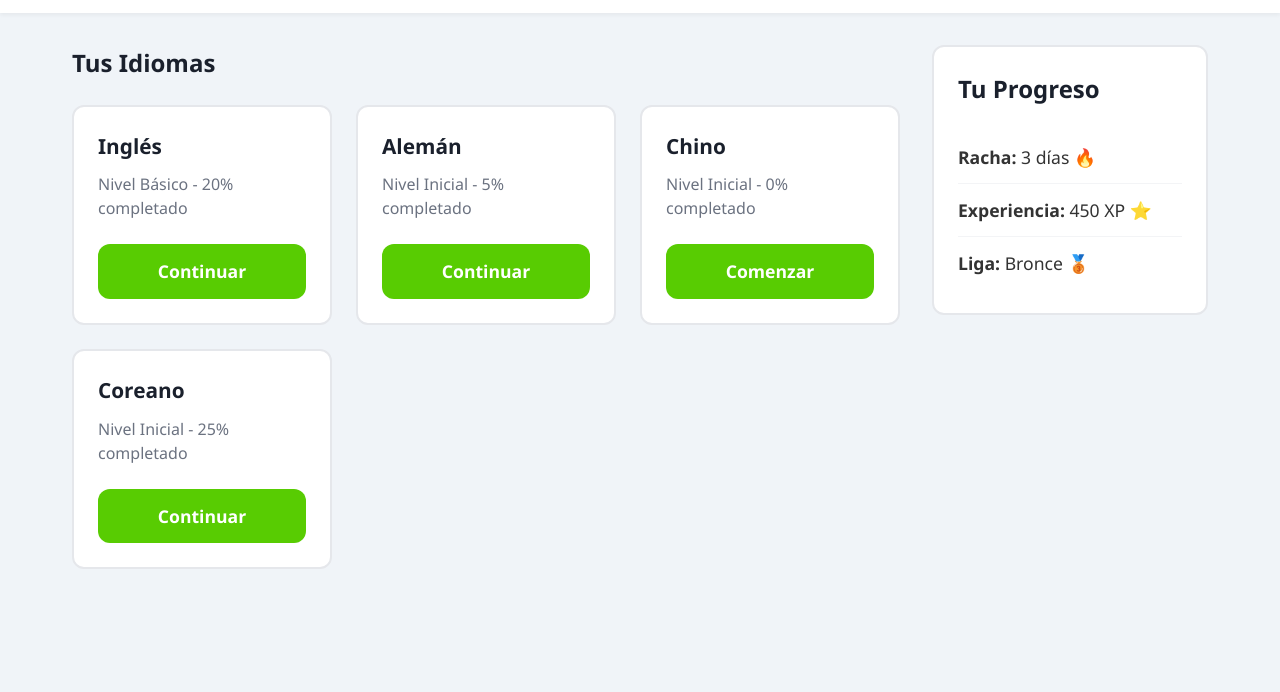
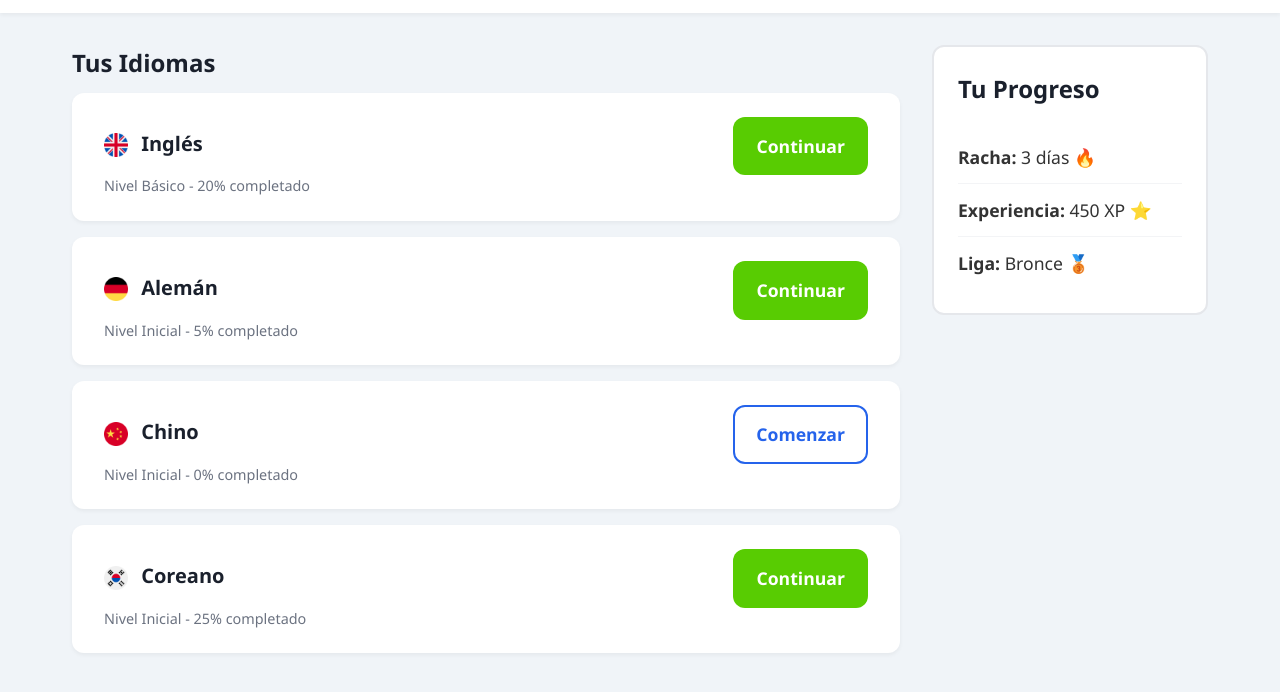
Before and after one commit to Patolpz14/PW1-TP1, a plain HTML site: page dashboard.html in a window 1280 px wide. Shown: the part 64-756 px from the top of the page. Drawn offline with Linux system fonts and the light colour scheme.

Commit message:
Adecuacion Dashboard

```diff
--- a/css/dashboard.css
+++ b/css/dashboard.css
@@ -15,35 +15,64 @@
 }
 
 /* 3. GRILLA DE CURSOS (Grid Interno) */
+/* 1. Transformamos el contenedor en una lista vertical */
 .grilla-cursos {
-    display: grid;
-    grid-template-columns: repeat(3, 1fr);
-    /* 3 columnas de tarjetas exactamente iguales */
-    gap: 1.5rem;
-    margin-top: 1.5rem;
+    display: flex;
+    flex-direction: column;
+    gap: 1rem;
 }
 
+/* 2. CSS Grid para posicionar los 3 elementos sin usar divs extra */
 .tarjeta-curso {
+    display: grid;
+    /* Crea 2 columnas: la izquierda toma el espacio libre (1fr), la derecha se ajusta al botón (auto) */
+    grid-template-columns: 1fr auto;
+    /* Crea 2 filas para apilar el h3 y el p */
+    grid-template-rows: auto auto;
+    align-items: center;
+    /* Centra verticalmente */
+
     background-color: #ffffff;
-    padding: 1.5rem;
+    padding: 1.5rem 2rem;
     border-radius: 12px;
-    border: 2px solid #e5e7eb;
-    display: flex;
-    flex-direction: column;
-    /* Convertimos la tarjeta en una columna Flexbox */
+    box-shadow: 0 2px 4px rgba(0, 0, 0, 0.05);
 }
 
+/* 3. Ubicamos cada elemento en la grilla virtual */
 .tarjeta-curso h3 {
-    font-size: 1.3rem;
+    grid-column: 1 / 2;
+    /* Primera columna */
+    grid-row: 1 / 2;
+    /* Primera fila (arriba) */
+    font-size: 1.25rem;
+    margin: 0 0 0.3rem 0;
+    /* Espaciado con el párrafo */
+}
+
+.icono-bandera {
+    width: 1.5rem;
+    height: auto;
+    margin-right: 0.5rem;
+    /* Separación con el texto */
+    vertical-align: middle;
+    /* Para que quede alineado con el texto */
 }
 
 .tarjeta-curso p {
+    grid-column: 1 / 2;
+    /* Primera columna */
+    grid-row: 2 / 3;
+    /* Segunda fila (abajo) */
+    font-size: 0.9rem;
     color: #6b7280;
-    margin-bottom: 1.5rem;
-    flex-grow: 1;
-    /* esta mal en el apunte. Valor por defecto: 0 */
-    /* Truco de oro: empuja el botón siempre hacia el fondo */
-    /* no hace falta volver a poner el display: flex, hereda el de .tarjeta-curso */
+    margin: 0;
+}
+
+.tarjeta-curso .btn-primario .tarjeta-curso .btn-secundario {
+    grid-column: 2 / 3;
+    /* Segunda columna (a la derecha) */
+    grid-row: 1 / 3;
+    /* Ocupa el alto de las DOS filas de texto */
 }
 
 /* 4. PANEL LATERAL DE ESTADÍSTICAS */
@@ -101,4 +130,29 @@
         /* Las tarjetas colapsan a 1 sola por fila, ocupando el 100% del ancho */
         grid-template-columns: 1fr;
     }
+
+    .tarjeta-curso {
+        grid-template-columns: 1fr;
+        /* Una sola columna */
+        gap: 1rem;
+    }
+
+    .tarjeta-curso h3 {
+        grid-column: 1 / 2;
+        grid-row: 1 / 2;
+    }
+
+    .tarjeta-curso p {
+        grid-column: 1 / 2;
+        grid-row: 2 / 3;
+    }
+
+    .tarjeta-curso .btn-primario .tarjeta-curso .btn-secundario {
+        grid-column: 1 / 2;
+        /* Pasa a la primera columna */
+        grid-row: 3 / 4;
+        /* Pasa a la tercera fila (abajo de todo) */
+        text-align: center;
+    }
 }
+}
--- a/css/global.css
+++ b/css/global.css
@@ -97,12 +97,12 @@ a:hover {
     /* Comportamiento de bloque para ocupar todo el ancho disponible */
     width: 100%;
     background-color: #58cc02;
-    /* Verde vibrante estilo plataforma de idiomas */
     color: #ffffff;
     padding: 0.8em 1.2em;
     font-size: 1.1rem;
     font-weight: bold;
-    border: none;
+    border: 2px solid transparent;
+    /* para equiparar con el secundario */
     border-radius: 12px;
     /* Bordes bien redondeados y amigables */
     cursor: pointer;
@@ -111,6 +111,32 @@ a:hover {
 
 .btn-primario:hover {
     background-color: #46a302;
+}
+
+.btn-secundario {
+    display: block;
+    /* Copiado de tu botón original */
+    width: 100%;
+    /* Copiado de tu botón original */
+    padding: 0.8em 1.2em;
+    /* Mismo padding exacto */
+    font-size: 1.1rem;
+    /* Mismo tamaño de fuente */
+    font-weight: bold;
+    border-radius: 12px;
+    /* Mismos bordes bien redondeados */
+    cursor: pointer;
+    text-align: center;
+
+    /* El truco visual del Ghost Button (Fondo transparente, texto y borde azul) */
+    background-color: transparent;
+    color: #2563eb;
+    border: 2px solid #2563eb;
+}
+
+.btn-secundario:hover {
+    background-color: #2563eb;
+    color: #ffffff;
 }
 
 /* 5. CAMPOS DE FORMULARIO GLOBALES */
--- a/dashboard.html
+++ b/dashboard.html
@@ -37,25 +37,25 @@
 
             <div class="grilla-cursos">
                 <article class="tarjeta-curso">
-                    <h3>Inglés</h3>
+                    <h3><img src="img/reino-unido.png" alt="Bandera UK" class="icono-bandera"> Inglés</h3>
                     <p>Nivel Básico - 20% completado</p>
                     <a href="curso-ingles.html" class="btn-primario">Continuar</a>
                 </article>
 
                 <article class="tarjeta-curso">
-                    <h3>Alemán</h3>
+                    <h3><img src="img/alemania.png" alt="Bandera Alemania" class="icono-bandera"> Alemán</h3>
                     <p>Nivel Inicial - 5% completado</p>
                     <a href="curso-aleman.html" class="btn-primario">Continuar</a>
                 </article>
 
                 <article class="tarjeta-curso">
-                    <h3>Chino</h3>
+                    <h3><img src="img/china.png" alt="Bandera China" class="icono-bandera"> Chino</h3>
                     <p>Nivel Inicial - 0% completado</p>
-                    <a href="curso-chino.html" class="btn-primario">Comenzar</a>
+                    <a href="curso-chino.html" class="btn-secundario">Comenzar</a>
                 </article>
 
-            <article class="tarjeta-curso">
-                    <h3>Coreano</h3>
+                <article class="tarjeta-curso">
+                    <h3><img src="img/corea-del-sur.png" alt="Bandera Corea" class="icono-bandera"> Coreano</h3>
                     <p>Nivel Inicial - 25% completado</p>
                     <a href="curso-coreano.html" class="btn-primario">Continuar</a>
                 </article>
```
Also changed, not shown: index.html (+1 -1 lines), img/alemania.png (added), img/china.png (added), img/corea-del-sur.png (added), img/reino-unido.png (added).
